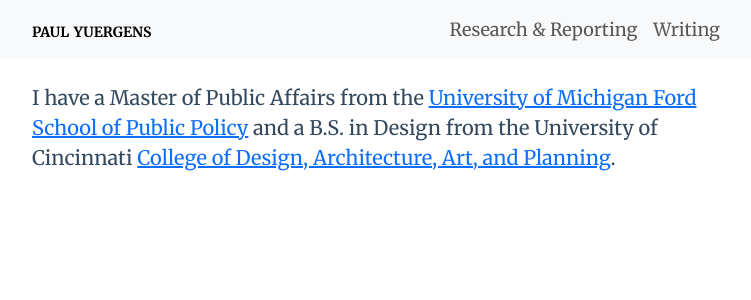
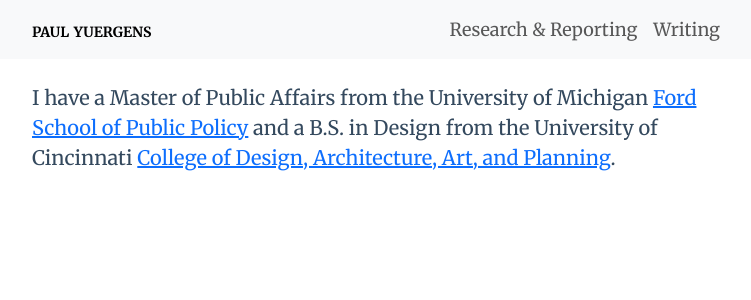
Before and after one commit to pyrgns/pyrgns.github.io, a Jekyll site: the page built from index.md, in a window 1280 px wide. Shown: the top 300 px of the page, without its empty margins (260-1011 px from the left). Built offline with Jekyll 4.4.1, drawn with Linux system fonts in a browser that asks for light colours.

```diff
--- a/index.md
+++ b/index.md
@@ -4,4 +4,4 @@ title: Paul Yuergens
 ---
 
 
-I have a Master of Public Affairs from the [University of Michigan Ford School of Public Policy](https://fordschool.umich.edu/) and a B.S. in Design from the University of Cincinnati [College of Design, Architecture, Art, and Planning](https://daap.uc.edu/).
+I have a Master of Public Affairs from the University of Michigan [Ford School of Public Policy](https://fordschool.umich.edu/) and a B.S. in Design from the University of Cincinnati [College of Design, Architecture, Art, and Planning](https://daap.uc.edu/).
```
